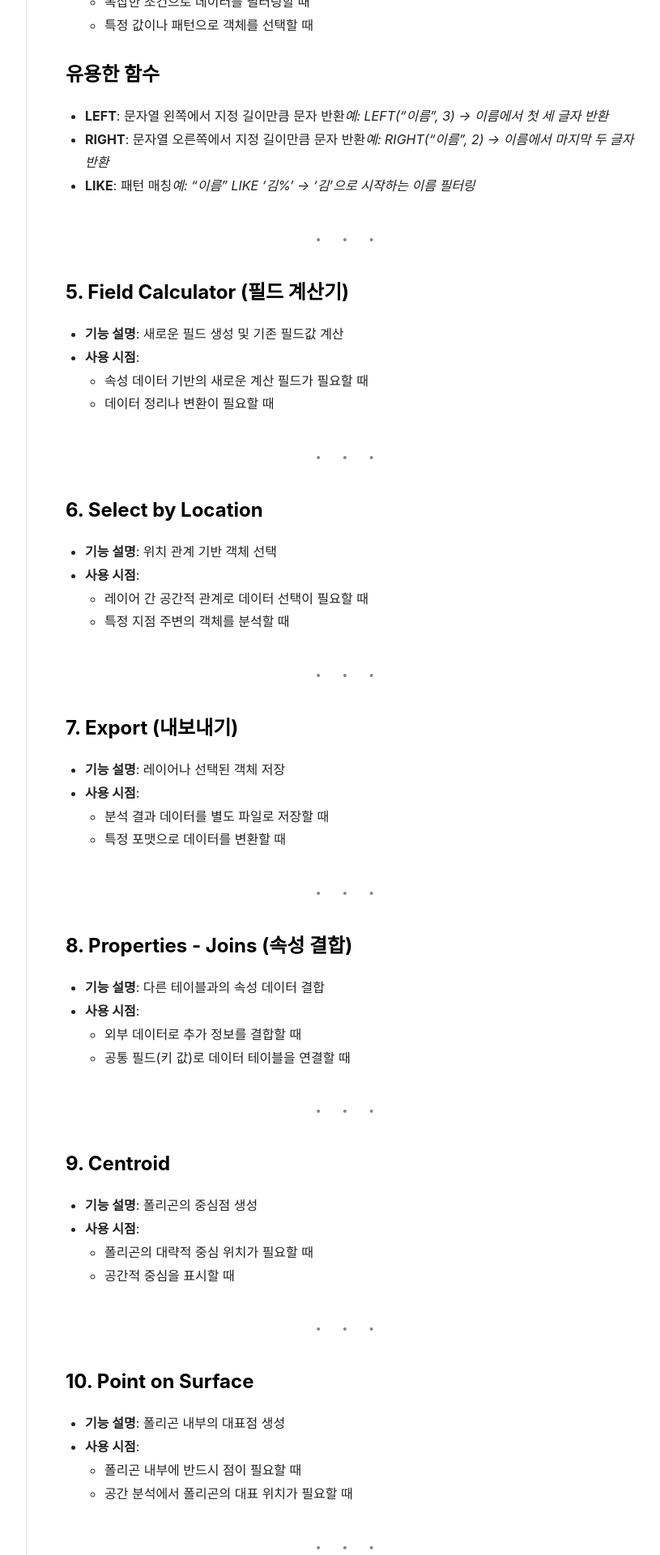
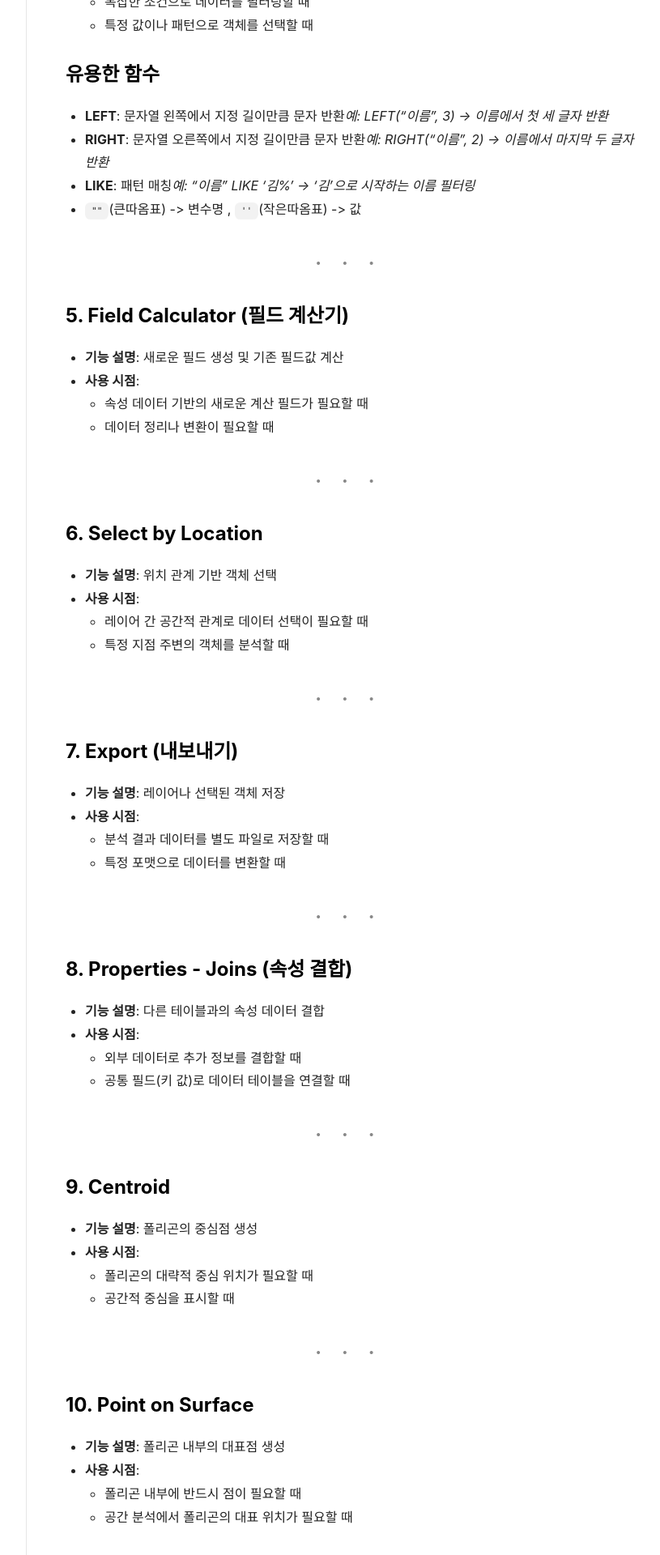
Before and after one commit to rkdclgh/chiho_kang.github.io, a Jekyll site: the page built from _posts/2024-11-29-테스트.md, in a window 1280 px wide. Shown: the part 1208-3128 px from the top of the page at 81% size, without its empty margins (217-1032 px from the left). Built offline with Jekyll 4.4.1, drawn with Linux system fonts in a browser that asks for light colours; nearby versions of some CDN libraries.

Commit message:
Update 2024-11-29-테스트.md

```diff
--- a/_posts/2024-11-29-테스트.md
+++ b/_posts/2024-11-29-테스트.md
@@ -50,6 +50,7 @@ tags:
 - **LEFT**: 문자열 왼쪽에서 지정 길이만큼 문자 반환*예: LEFT("이름", 3) → 이름에서 첫 세 글자 반환*
 - **RIGHT**: 문자열 오른쪽에서 지정 길이만큼 문자 반환*예: RIGHT("이름", 2) → 이름에서 마지막 두 글자 반환*
 - **LIKE**: 패턴 매칭*예: "이름" LIKE '김%' → '김'으로 시작하는 이름 필터링*
+- `""`(큰따옴표) -> 변수명 , `''`(작은따옴표) -> 값
 
 ---
 
```
